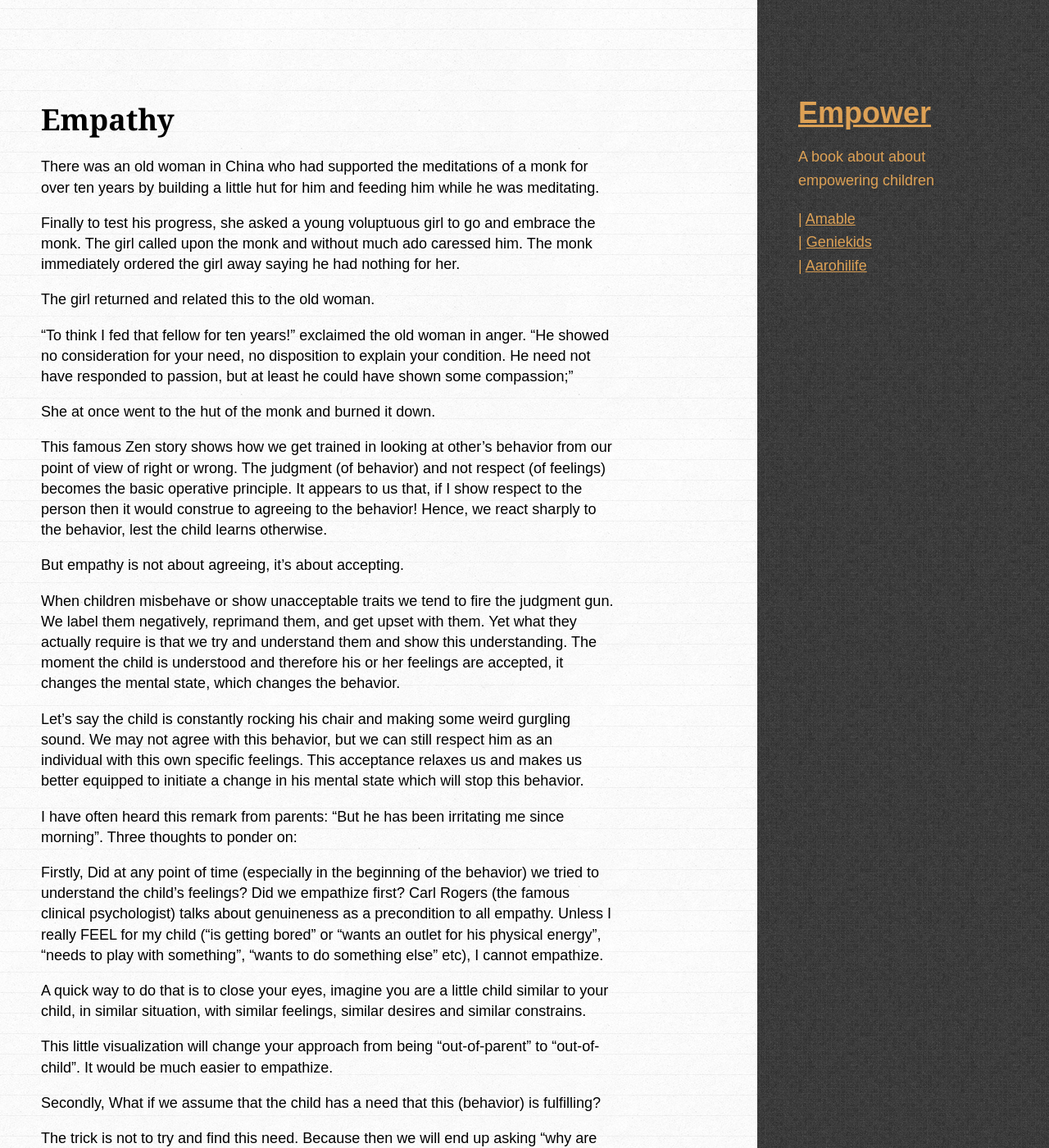
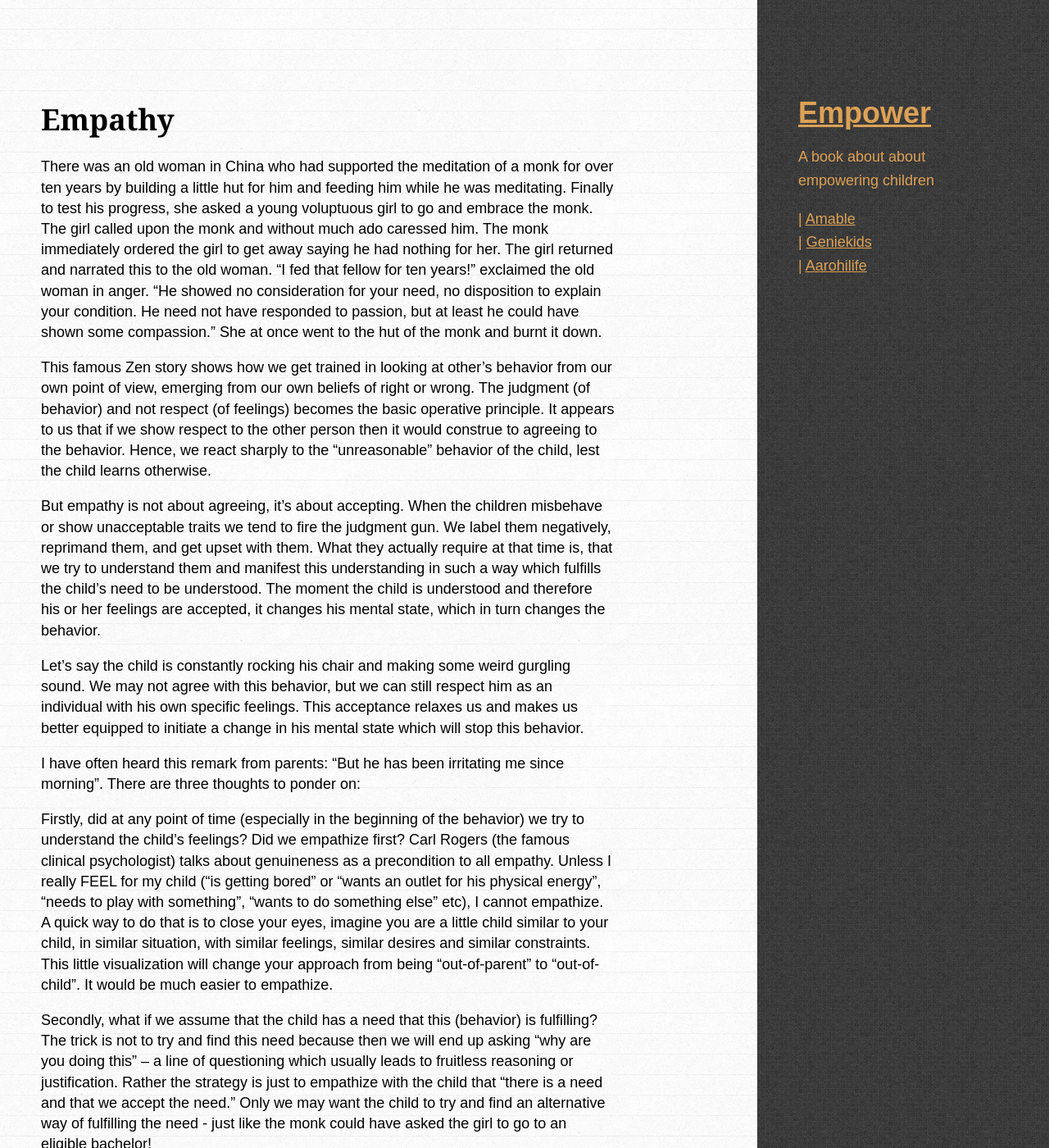
Before and after one commit to amitkaps/empower, a Jekyll site: the page built from _posts/2013-08-10-empathy.md, in a window 1280 px wide and 1400 px high. Shown: the whole window at 82% size. Built offline with Jekyll 4.4.1, drawn with Linux system fonts in a browser that asks for light colours; some web fonts are replaced; some of the changed text lies outside the part shown.

Commit message:
Update 2013-08-10-empathy.md

```diff
--- a/_posts/2013-08-10-empathy.md
+++ b/_posts/2013-08-10-empathy.md
@@ -5,58 +5,32 @@ permalink: empathy
 category: feelings
 ---
 
-There was an old woman in China who had supported the meditations of a monk for over ten years by building a little hut for him and feeding him while he was meditating.
+There was an old woman in China who had supported the meditation of a monk for over ten years by building a little hut for him and feeding him while he was meditating. Finally to test his progress, she asked a young voluptuous girl to go and embrace the monk. The girl called upon the monk and without much ado caressed him. The monk immediately ordered the girl to get away saying he had nothing for her. The girl returned and narrated this to the old woman. "I fed that fellow for ten years!" exclaimed the old woman in anger. "He showed no consideration for your need, no disposition to explain your condition. He need not have responded to passion, but at least he could have shown some compassion." She at once went to the hut of the monk and burnt it down.
 
-Finally to test his progress, she asked a young voluptuous girl to go and embrace the monk. The girl called upon the monk and without much ado caressed him. The monk immediately ordered the girl away saying he had nothing for her.
+This famous Zen story shows how we get trained in looking at other's behavior from our own point of view, emerging from our own beliefs of right or wrong. The judgment (of behavior) and not respect (of feelings) becomes the basic operative principle. It appears to us that if we show respect to the other person then it would construe to agreeing to the behavior. Hence, we react sharply to the "unreasonable" behavior of the child, lest the child learns otherwise.
 
-The girl returned and related this to the old woman.
+But empathy is not about agreeing, it’s about accepting. When the children misbehave or show unacceptable traits we tend to fire the judgment gun. We label them negatively, reprimand them, and get upset with them. What they actually require at that time is, that we try to understand them and manifest this understanding in such a way which fulfills the child's need to be understood. The moment the child is understood and therefore his or her feelings are accepted, it changes his mental state, which in turn changes the behavior.
 
-"To think I fed that fellow for ten years!" exclaimed the old woman in anger. "He showed no consideration for your need, no disposition to explain your condition. He need not have responded to passion, but at least he could have shown some compassion;"
+Let’s say the child is constantly rocking his chair and making some weird gurgling sound. We may not agree with this behavior, but we can still respect him as an individual with his own specific feelings. This acceptance relaxes us and makes us better equipped to initiate a change in his mental state which will stop this behavior.
 
-She at once went to the hut of the monk and burned it down.
+I have often heard this remark from parents: “But he has been irritating me since morning”. There are three thoughts to ponder on:
 
-This famous Zen story shows how we get trained in looking at other's behavior from our point of view of right or wrong. The judgment (of behavior) and not respect (of feelings) becomes the basic operative principle. It appears to us that, if I show respect to the person then it would construe to agreeing to the behavior! Hence, we react sharply to the behavior, lest the child learns otherwise.
+Firstly, did at any point of time (especially in the beginning of the behavior) we try to understand the child’s feelings? Did we empathize first? Carl Rogers (the famous clinical psychologist) talks about genuineness as a precondition to all empathy. Unless I really FEEL for my child (“is getting bored” or “wants an outlet for his physical energy”, “needs to play with something”, “wants to do something else” etc), I cannot empathize. A quick way to do that is to close your eyes, imagine you are a little child similar to your child, in similar situation, with similar feelings, similar desires and similar constraints. This little visualization will change your approach from being “out-of-parent” to “out-of-child”. It would be much easier to empathize.
 
-But empathy is not about agreeing, it’s about accepting.
-
-When children misbehave or show unacceptable traits we tend to fire the judgment gun. We label them negatively, reprimand them, and get upset with them. Yet what they actually require is that we try and understand them and show this understanding. The moment the child is understood and therefore his or her feelings are accepted, it changes the mental state, which changes the behavior.
-
-Let’s say the child is constantly rocking his chair and making some weird gurgling sound. We may not agree with this behavior, but we can still respect him as an individual with this own specific feelings. This acceptance relaxes us and makes us better equipped to initiate a change in his mental state which will stop this behavior.
-
-I have often heard this remark from parents: “But he has been irritating me since morning”. Three thoughts to ponder on:
-
-Firstly, Did at any point of time (especially in the beginning of the behavior) we tried to understand the child’s feelings? Did we empathize first? Carl Rogers (the famous clinical psychologist) talks about genuineness as a precondition to all empathy. Unless I really FEEL for my child (“is getting bored” or “wants an outlet for his physical energy”, “needs to play with something”, “wants to do something else” etc), I cannot empathize.
-
-A quick way to do that is to close your eyes, imagine you are a little child similar to your child, in similar situation, with similar feelings, similar desires and similar constrains.
-
-This little visualization will change your approach from being “out-of-parent” to “out-of-child”. It would be much easier to empathize.
-
-Secondly, What if we assume that the child has a need that this (behavior) is fulfilling?
-
-The trick is not to try and find this need. Because then we will end up asking “why are you doing this” – a line of questioning which usually leads to fruitless reasoning or justification.
-
-Rather the strategy is to just empathize with the child that that there is a need. And that we accept the need. (Only we may want the child to try and find an alternative way of fulfilling the need - Just like the monk could have asked the girl to go to an eligible bachelor!
+Secondly, what if we assume that the child has a need that this (behavior) is fulfilling? The trick is not to try and find this need because then we will end up asking “why are you doing this” – a line of questioning which usually leads to fruitless reasoning or justification. Rather the strategy is just to empathize with the child that "there is a need and that we accept the need." Only we may want the child to try and find an alternative way of fulfilling the need - just like the monk could have asked the girl to go to an eligible bachelor!
 
 Based on the situation and the child’s age one could say:
 
-If child rocking and gurgling, “You seem to be wanting to do something. What (else) would you like to do?
+If the child is rocking the chair and gurgling- “You seem to be wanting to do something. What (else) would you like to do?"
 
-If child is hitting another child, (after stopping him from hitting) “You seem to want to tell him something. Is there another way to do it?
+If the child is hitting another child, (after stopping him from hitting)- “You seem to want to tell him something. Is there another way to do it?"
 
-If child is copying in exam, “You seem to want to get more marks. Is there another way to get them?
+If the child is copying in exam, “You seem to want to get more marks. Is there another way to get them?"
 
 We call this way of responding empathetically as Acceptance Frames. To get a deeper understanding see our earlier write-up at http://www.geniekids.com/pa/acceptanceframes
 
-Thirdly, just because our well of patience dried up does it mean we can shout, scold or hit the child? Are we trying to teach the child: Dear son, when your well of patience similarly dries up, just go out and let others have it!
+Thirdly, just because our well of patience dried up does it mean we can shout, scold or hit the child? Are we trying to teach the child: Dear son, when your well of patience similarly dries up, just go out and let others have it! Before we respond to the child’s behavior or even after we have responded (lets say shouted), we can check with ourselves by asking a simple question: What will my behavior teach my child? Our emotional balancing comes from our experiences (especially during our childhood). For children, since parents are literally Gods, what and how parents respond is “ideal way to respond”. So let’s watch out our own modelling!
 
-Before we respond to the child’s behavior or even after we have responded (lets say shouted), can we check with ourselves:
+To empathize is to show children that you are a perfectly respectable human being and we like the way you are. We do not want to change you; however it may be helpful to sometimes change your behavior. When children feel that it is not them who somebody is trying to change, but only the behavior that needs to be adjusted, children are more open to change.It doesn’t make sense to throw the baby out with the dirty bathwater. The bath water might be dirty because of the child, but it’s not the child. To empathize is to see the baby through the dirty bathwater, not without it.
 
-What will my behavior teach my child?
-
-Our emotional balancing comes from our experiences (especially during our childhood). For children, since parents are literally Gods, what and how parents respond is “ideal way to respond”. So let’s watch out our own modeling!
-
-To empathize is to show children that you are a perfectly respectable human being and we like the way you are. We do not want to change you; however it may be helpful to sometimes change your behavior. When children feel that it is not them who somebody is trying to change, but only the behavior that needs to be adjusted, children are more open to changing.It doesn’t make sense to throw the baby out with the dirty bathwater. The bath water might be dirty because of the child, but it’s not the child.
-
-To empathize is to see the baby through the dirty bathwater, not without it!
-
-Also remember what Harold S. Hulbert said, “Children need our love most when they least deserve it”!
+The crux of empathy towards children has been beautifully summed up by Harold S. Hulbert when he says, “Children need our love most when they least deserve it!"
```
